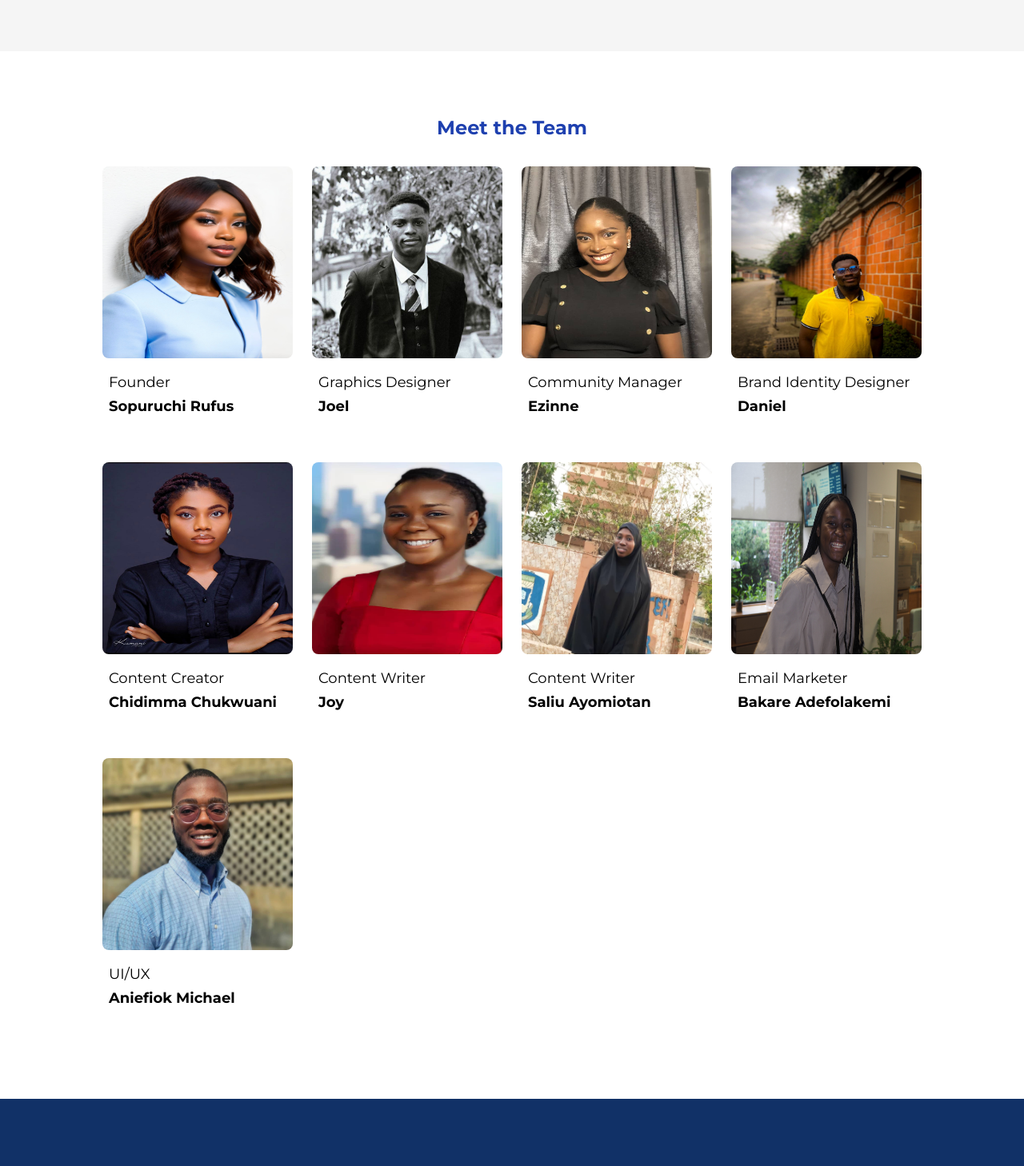
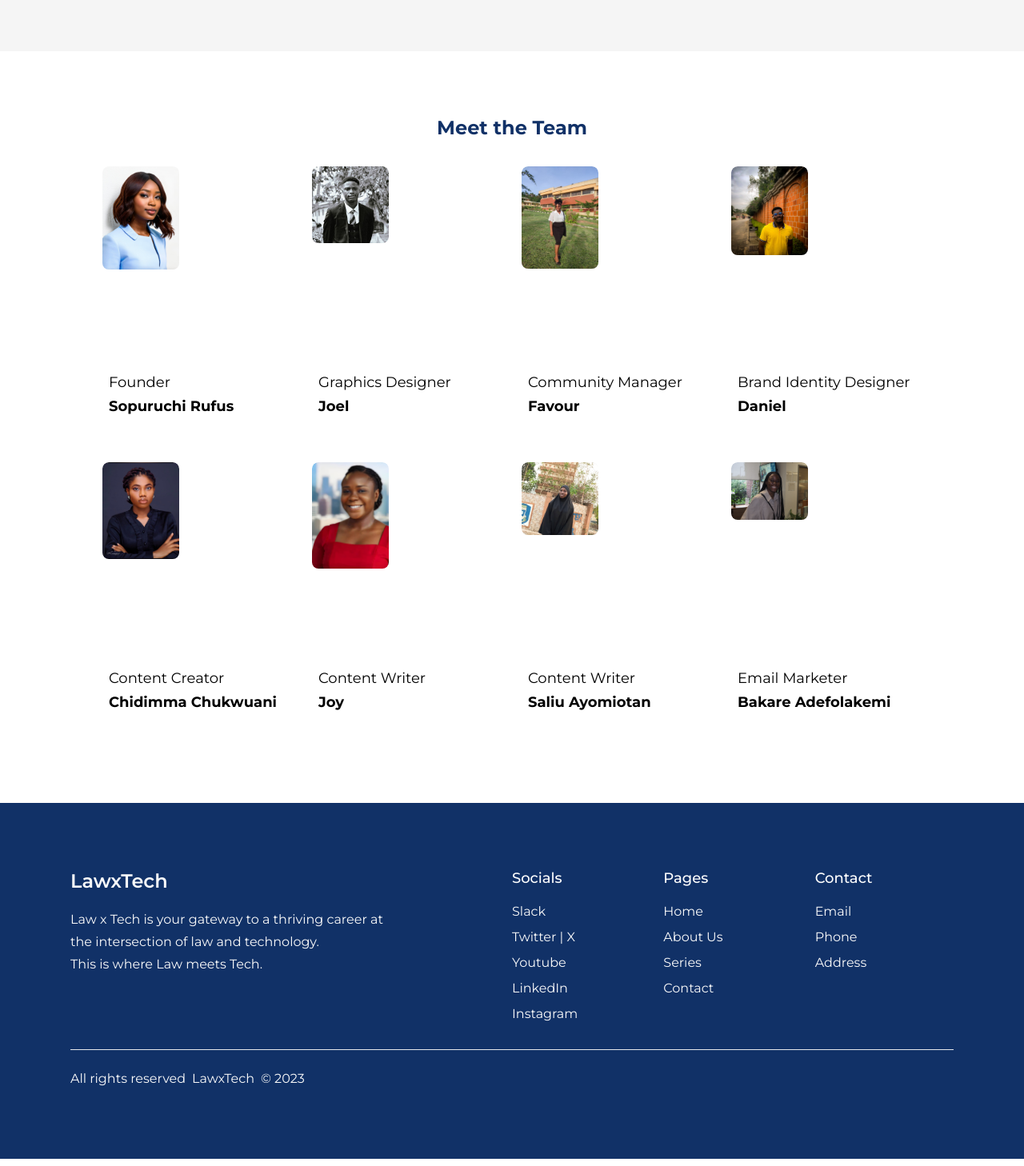
Before and after one commit to LawxTech/LawXTech, a React (Create React App) app: page /about-us in a window 1280 px wide. Shown: the part 2535-3993 px from the top of the page at 80% size. Built offline with nearby package versions, Linux system fonts and the light colour scheme; the HTML template or start-up script is replaced by a standard one.

Commit message:
Update team member name and image

```diff
--- a/src/components/About/MeetTheTeam.tsx
+++ b/src/components/About/MeetTheTeam.tsx
@@ -6,16 +6,15 @@ const teamMembers = [
     position: "Founder",
     image: "Sopuruchi Rufus, Founder .jpeg",
   },
-
   {
     name: "Joel",
     position: "Graphics Designer",
     image: "Joel, Graphics Designer.jpeg",
   },
   {
-    name: "Ezinne",
+    name: "Favour",
     position: "Community Manager",
-    image: "Ezinne, Social Media Manager Vounteer.jpeg",
+    image: "Favour.jpeg",
   },
   {
     name: "Daniel",
@@ -42,30 +41,32 @@ const teamMembers = [
     position: "Email Marketer ",
     image: "BAKARE ADEFOLAKEMI, Email Marketer Volunteer.JPG",
   },
-  {
-    name: "Aniefiok Michael",
-    position: "UI/UX",
-    image: "Aniefiok Michael, UI_UX Volunteer .jpeg",
-  },
+  // {
+  //   name: "Aniefiok Michael",
+  //   position: "UI/UX",
+  //   image: "Aniefiok Michael, UI_UX Volunteer .jpeg",
+  // },
 ];
 
 const MeetTeam = () => {
   return (
     <div>
       <Container maxWidth="lg">
-        <section className="bg-white p-16">
+        <section className="bg-white py-8 px-[1.5rem] md:p-16">
           <div className="container mx-auto">
-            <h4 className="text-2xl text-blue-800 text-center mb-8 font-bold mt-4">
+            <h4 className="text-2xl text-[#113167] text-center mb-8 font-bold mt-4">
               Meet the Team
             </h4>
             <div className="grid grid-cols-1 lg:grid-cols-4 gap-4 md:gap-6 items-center justify-center mb-4">
               {teamMembers.map((member, index) => (
-                <div className="mb-6 flex lg:block" key={index}>
-                  <img
-                    src={`/assets/members/${member.image}`}
-                    alt={`Team member {{ $index + 1 }}`}
-                    className="w-24 h-24 lg:w-60 lg:h-60 rounded-lg"
-                  />
+                <div className="mb-6 flex items-center lg:block" key={index}>
+                  <div className=" overflow-hidden rounded-lg h-[6rem] !w-[6rem] flex-shrink-0 lg:w-60 lg:h-60">
+                    <img
+                      src={`/assets/members/${member.image}`}
+                      alt={`Team member : ${member.name}`}
+                      className=" rounded-lg object-center object-fill"
+                    />
+                  </div>
                   <div className="w-full p-2">
                     <h6 className="text-sm md:text-lg  mt-2">
                       {member.position}
```
